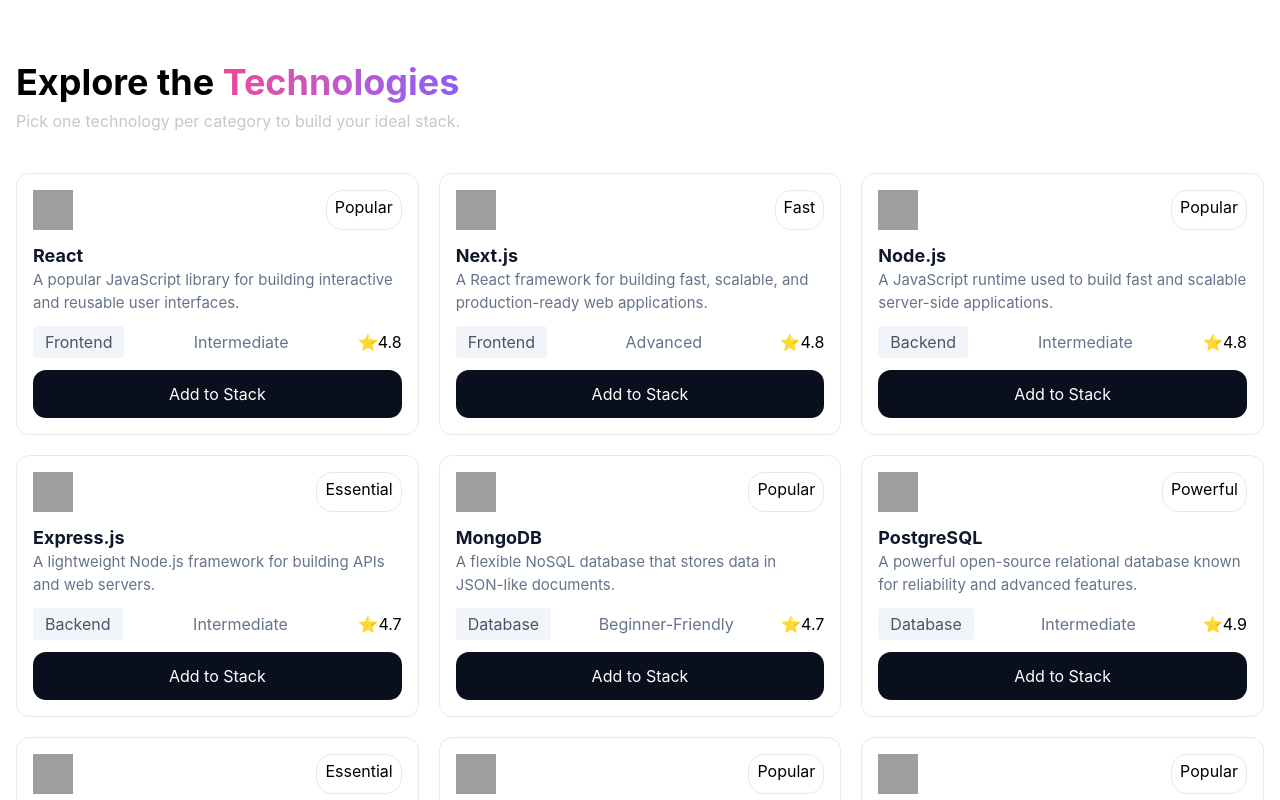
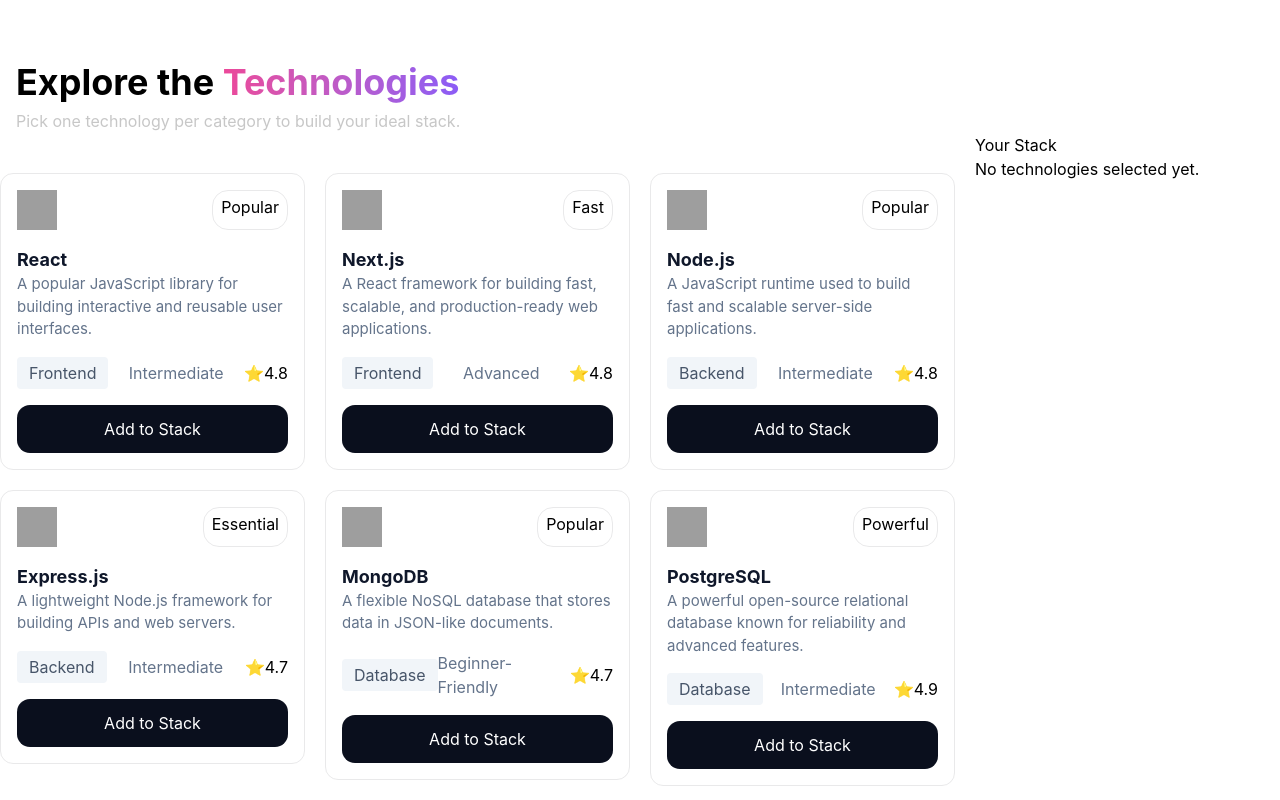
Before and after one commit to HridoyAhmedRafi/DevStack, a React (Vite) app: page / in a window 1280 px wide. Shown: the part 520-1320 px from the top of the page. Built offline with nearby package versions, Linux system fonts and the light colour scheme; grey boxes are pictures that could not be loaded.

Commit message:
tech cards and selected leyout complete

```diff
--- /dev/null
+++ b/src/components/technologies/AvailableTechnologies.tsx
@@ -0,0 +1,25 @@
+import type { TechnologiesType } from "../../types/TechnologieType";
+import TechnologiesCard from "./TechnologiesCard";
+
+interface TechnologieProps {
+  Technologies: TechnologiesType[];
+}
+
+const AvailableTechnologies = ({ Technologies }: TechnologieProps) => {
+  return (
+    <>
+      <div className=" my-10">
+        <div className="grid grid-cols-3 gap-5">
+          {Technologies.map((Technologie) => (
+            <TechnologiesCard
+              Technologie={Technologie}
+              key={Technologie.id}
+            ></TechnologiesCard>
+          ))}
+        </div>
+      </div>
+    </>
+  );
+};
+
+export default AvailableTechnologies;
--- /dev/null
+++ b/src/components/technologies/SelectedTechnologies.tsx
@@ -0,0 +1,10 @@
+const SelectedTechnologies = () => {
+  return (
+    <div>
+      <h1>Your Stack</h1>
+      <p>No technologies selected yet.</p>
+    </div>
+  );
+};
+
+export default SelectedTechnologies;
--- a/src/components/technologies/Technologies.tsx
+++ b/src/components/technologies/Technologies.tsx
@@ -1,6 +1,7 @@
 import { use } from "react";
 import type { TechnologiesType } from "../../types/TechnologieType";
-import TechnologiesCard from "./TechnologiesCard";
+import AvailableTechnologies from "./AvailableTechnologies";
+import SelectedTechnologies from "./SelectedTechnologies";
 
 interface TechnologiesPromiseProps {
   TechnologiesPromise: Promise<TechnologiesType[]>;
@@ -21,13 +22,21 @@
         <p className="text-[16px] text-[#c3c3c3f0]">
           Pick one technology per category to build your ideal stack.
         </p>
-        <div className="grid grid-cols-3 gap-5 my-10">
-          {Technologies.map((Technologie) => (
-            <TechnologiesCard
-              Technologie={Technologie}
-              key={Technologie.id}
-            ></TechnologiesCard>
-          ))}
+      </div>
+
+      <div className="grid grid-cols-12 gap-5">
+        <div className="col-span-9">
+          <div>
+            <AvailableTechnologies
+              Technologies={Technologies}
+            ></AvailableTechnologies>
+          </div>
+        </div>
+
+        <div className="col-span-3">
+          <div>
+            <SelectedTechnologies></SelectedTechnologies>
+          </div>
         </div>
       </div>
     </div>
--- a/src/components/technologies/TechnologiesCard.tsx
+++ b/src/components/technologies/TechnologiesCard.tsx
@@ -8,7 +8,7 @@
   return (
     <div>
       <div className="border border-[#90929533] rounded-[13px] ">
-        <div className="py-4 px-4 space-y-3">
+        <div className="py-4 px-4 space-y-4">
           <div className="flex justify-between ">
             <img
               src={Technologie.icon}
@@ -35,7 +35,9 @@
             <p className="text-[#64748B]">{Technologie.difficulty}</p>
             <span>⭐{Technologie.rating}</span>
           </div>
-          <button className="bg-[#0A0F1D] text-white w-full py-3 px-2 rounded-[13px] cursor-pointer ">Add to Stack</button>
+          <button className="bg-[#0A0F1D] text-white w-full py-3 px-2 rounded-[13px] cursor-pointer ">
+            Add to Stack
+          </button>
         </div>
       </div>
     </div>
```
